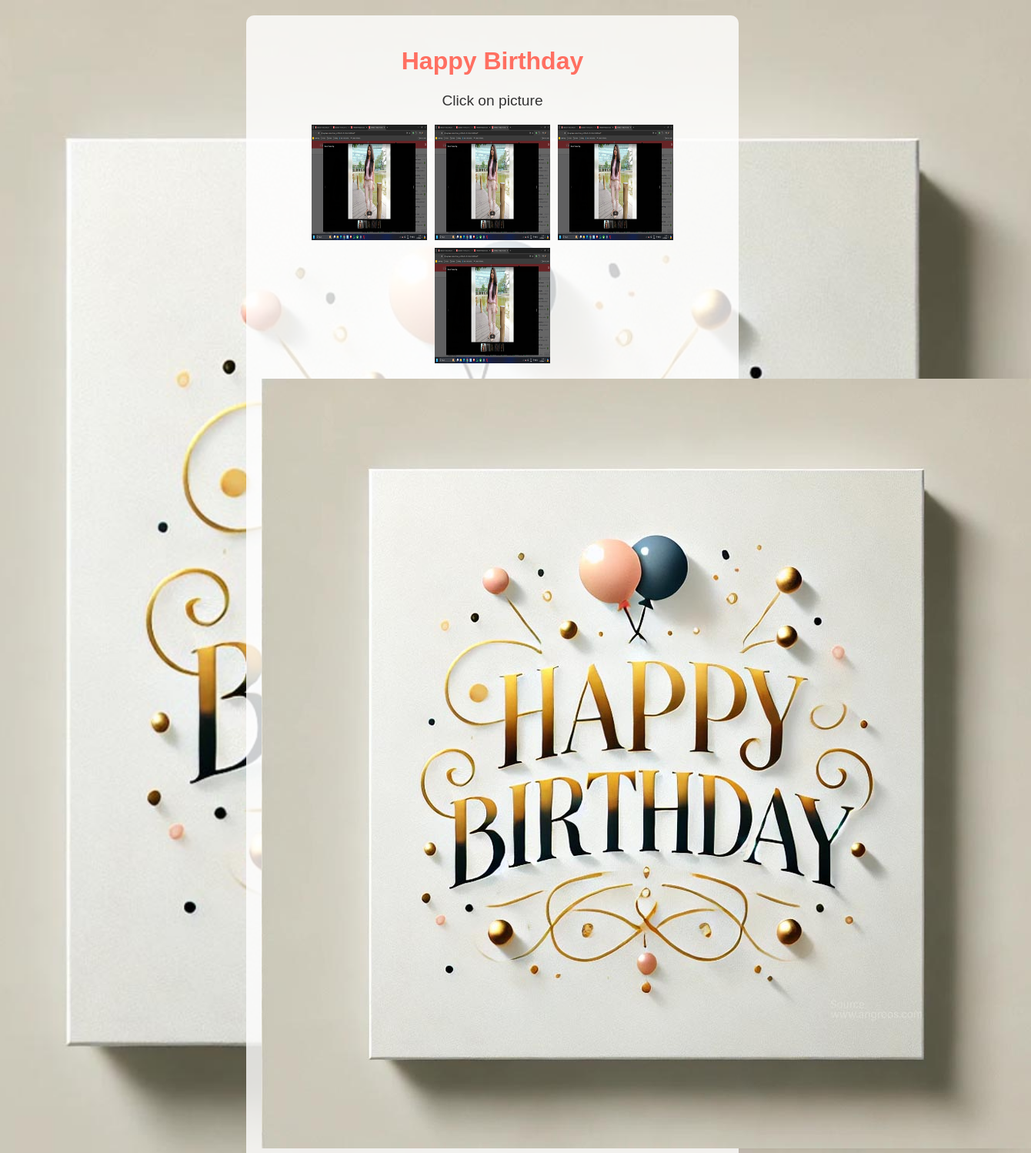
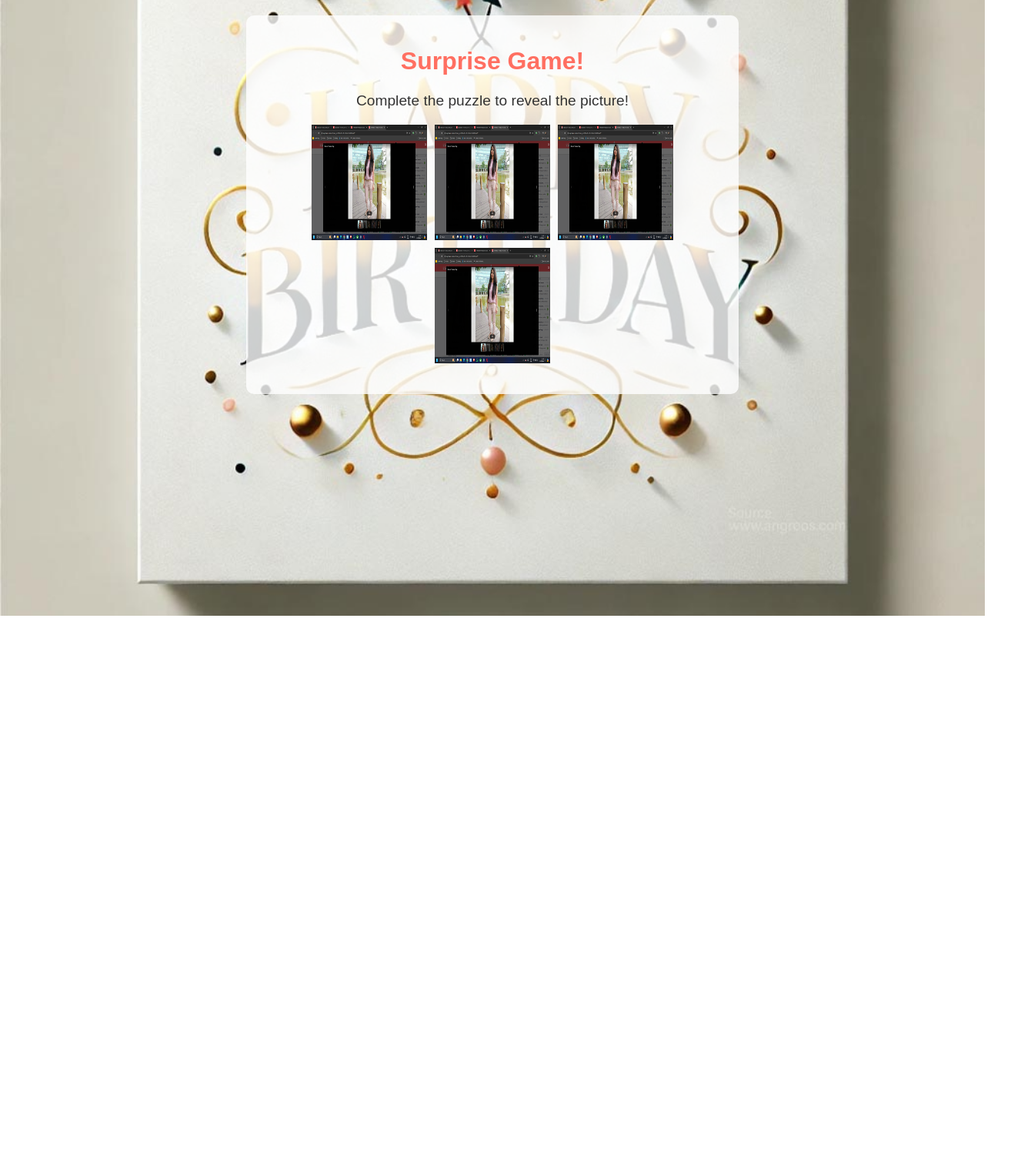
Before and after one commit to cavallierneil/alittlelatehopeuforgiveme, a plain HTML site: page index.html in a window 1280 px wide. Shown: the top 1498 px of the page at 77% size, 1340 px wide, since content can reach past the window. After the commit the page ends 800 px from the top, so only its background shows below. Drawn offline with Linux system fonts and the light colour scheme.

Commit message:
Update index.html

```diff
--- a/index.html
+++ b/index.html
@@ -8,8 +8,8 @@
 </head>
 <body>
     <div class="container">
-        <h1>Happy Birthday</h1>
-        <p>Click on picture</p>
+        <h1>Surprise Game!</h1>
+        <p>Complete the puzzle to reveal the picture!</p>
 
         <!-- Puzzle game images -->
         <div id="puzzle">
@@ -24,11 +24,6 @@
             <h2>Here's Your Surprise!</h2>
             <img src="images/surprise.jpg" alt="Surprise Image" class="reveal-image">
         </div>
-
-        <!-- Background image link -->
-        <a href="https://www.google.com/search?q=happy+birthday&tbm=isch" target="_blank" id="background-link">
-            <img src="images/happy-birthday-background.jpg" alt="Happy Birthday Background" class="background-image">
-        </a>
     </div>
 
     <script src="script.js"></script>
```
